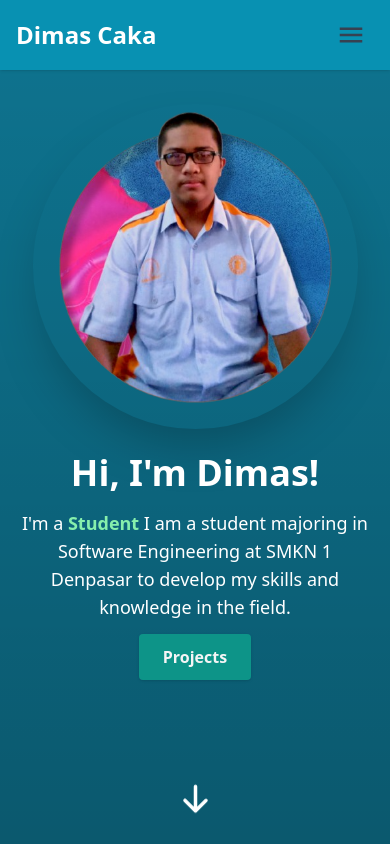
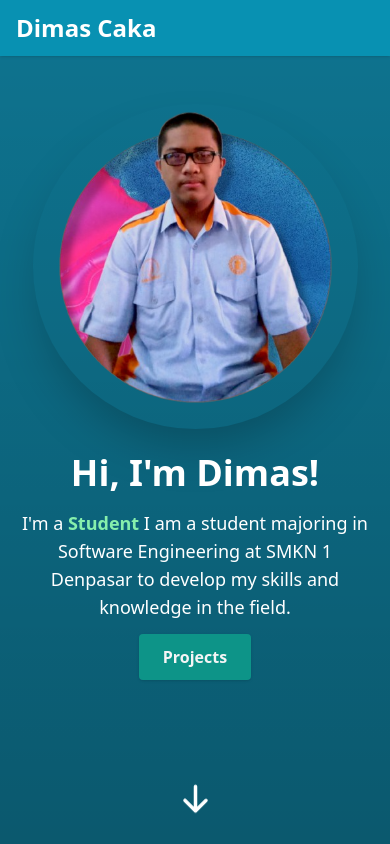
Before and after one commit to IMDDimasCakaRamanda/web-cv, a Next.js app: page / in a window 390 px wide. Shown: the top 844 px of the page. Built offline with nearby package versions, Linux system fonts and the light colour scheme.

Commit message:
minor bug fix

```diff
--- a/app/layout.tsx
+++ b/app/layout.tsx
@@ -10,13 +10,13 @@ export default function RootLayout({
   children: React.ReactNode
 }) {
   return (
-    <html lang="en">
+    <html className="scroll-smooth" lang="en">
       {/*
         <head /> will contain the components returned by the nearest parent
         head.tsx. Find out more at https://beta.nextjs.org/docs/api-reference/file-conventions/head
       */}
       <head />
-      <body className="bg-cyan-700">
+      <body className="bg-cyan-700 scrollbar-hide">
         {/* <ThemeProvider enableSystem={true} attribute="class"> */}
           <Navbar />
           {children}
--- a/components/Navbar.tsx
+++ b/components/Navbar.tsx
@@ -46,14 +46,14 @@ export default function Navbar() {
                 <h2 className="text-white text-2xl font-bold">Dimas Caka</h2>
               </div>
             </Link>
-            <div className="md:hidden">
+            {/* <div className="md:hidden">
               <button
-                className="p-2 text-gray-700 rounded-md outline-none focus:border-gray-400 focus:border"
+                className="p-2 text-red-700 rounded-md outline-none focus:border-gray-400 focus:border"
                 onClick={() => setNavbar(!navbar)}
               >
                 {navbar ? <IoMdClose size={30} /> : <IoMdMenu size={30} />}
               </button>
-            </div>
+            </div> */}
           </div>
         </div>
 
--- a/package.json
+++ b/package.json
@@ -23,13 +23,14 @@
     "react-dom": "18.2.0",
     "react-icons": "^4.7.1",
     "react-scroll": "^1.8.9",
+    "tailwind-scrollbar-hide": "^1.1.7",
     "tw-elements": "^1.0.0-beta2",
     "typescript": "4.9.4"
   },
   "devDependencies": {
     "@types/react-scroll": "^1.8.6",
     "autoprefixer": "^10.4.13",
-    "cypress": "^12.15.0",
+    "cypress": "^13.2.0",
     "postcss": "^8.4.21",
     "tailwindcss": "^3.2.4"
   }
--- a/tailwind.config.js
+++ b/tailwind.config.js
@@ -43,5 +43,7 @@ module.exports = {
       },
     },
   },
-  plugins: [],
+  plugins: [
+    require('tailwind-scrollbar-hide')
+  ],
 }
```
Also changed, not shown: 1 other file (tests, documents, lock files or other folders).
